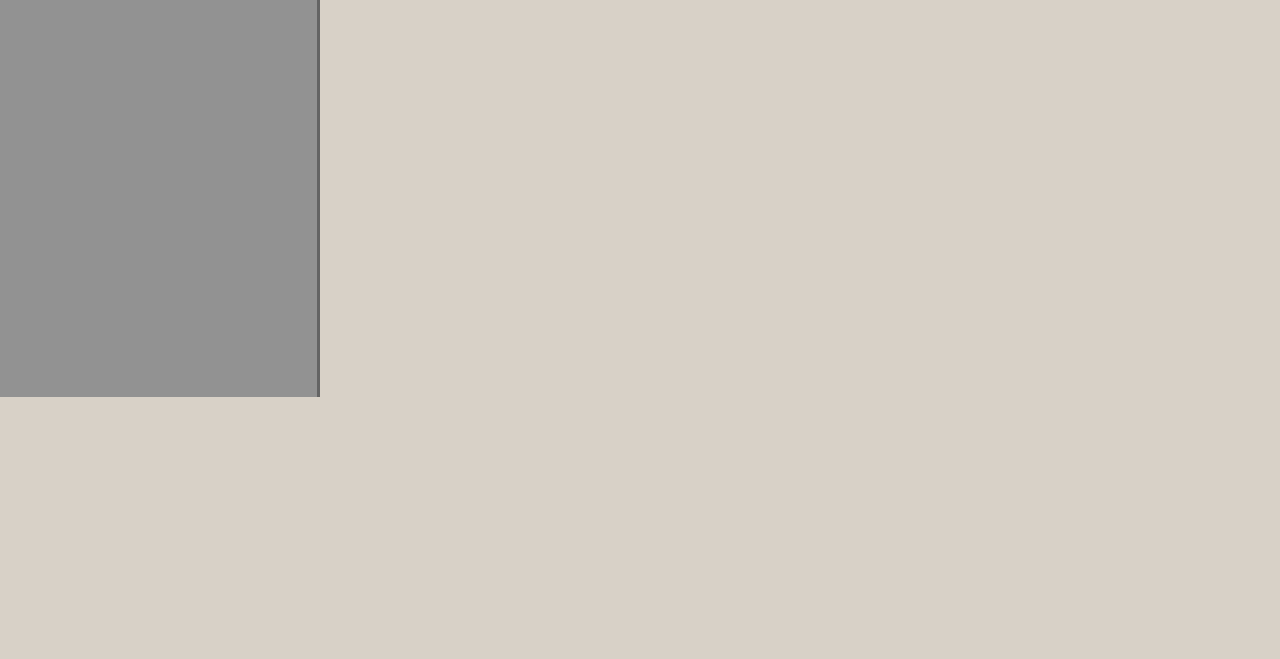
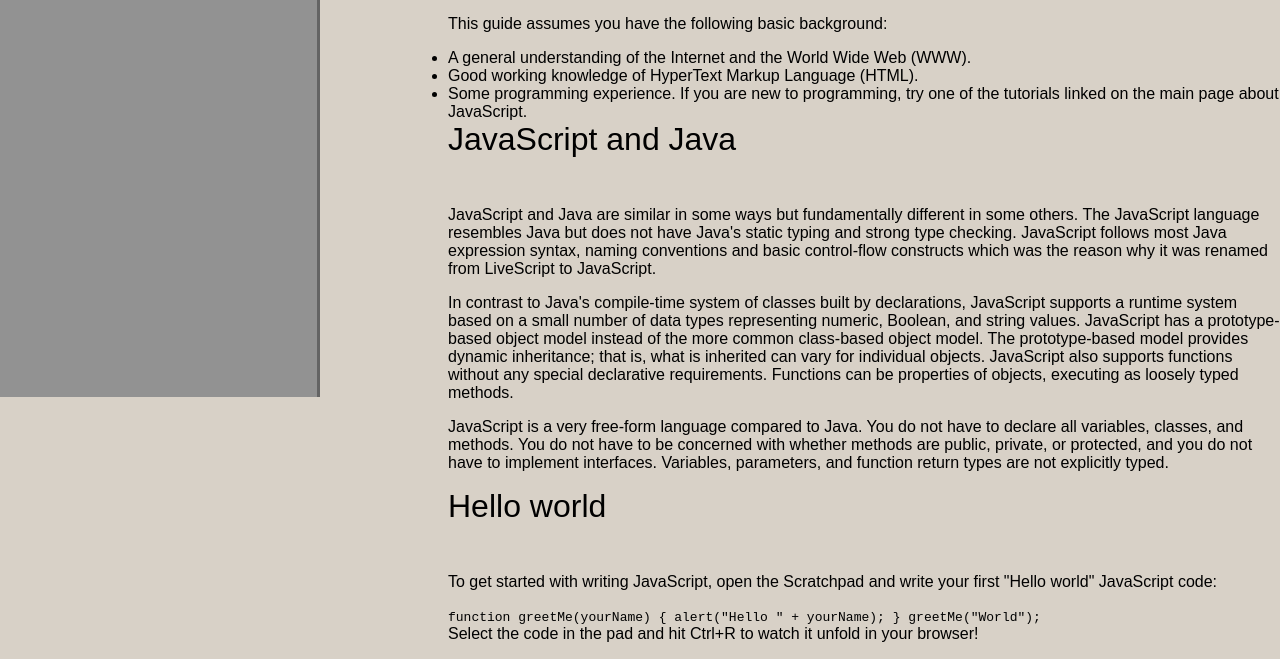
Before and after one commit to EddxSotz/Microverse-trials---Edy-and-Dan, a plain HTML site: page index.html in a window 1280 px wide. Shown: the part 403-1062 px from the top of the page. Before the commit the page ends 800 px from the top, so only its background shows below. Drawn offline with Linux system fonts and the light colour scheme.

Commit message:
"add some contents"

```diff
--- a/index.html
+++ b/index.html
@@ -32,9 +32,50 @@
     </ul>
     </article>
   </section>
+  <section class="main-section" id="What you should already know">
+
+    <header>What you should already know</header>
+    <article>
+      <p>This guide assumes you have the following basic background: </p>
+
+    <ul>
+      <li>A general understanding of the Internet and the World Wide Web (WWW).</li>
+      <li>Good working knowledge of HyperText Markup Language (HTML).</li>
+      <li>Some programming experience. If you are new to programming, try one of the tutorials linked on the main page about JavaScript.</li>
+    </ul>
+    </article>
+  </section>
+
+  <section class="main-section" id="JavaScript and Java">
+
+    <header>JavaScript and Java</header>
+    <article>
+      <p>JavaScript and Java are similar in some ways but fundamentally different in some others. The JavaScript language resembles Java but does not have Java's static typing and strong type checking. JavaScript follows most Java expression syntax, naming conventions and basic control-flow constructs which was the reason why it was renamed from LiveScript to JavaScript.
+      </p>
+
+    <p>In contrast to Java's compile-time system of classes built by declarations, JavaScript supports a runtime system based on a small number of data types representing numeric, Boolean, and string values. JavaScript has a prototype-based object model instead of the more common class-based object model. The prototype-based model provides dynamic inheritance; that is, what is inherited can vary for individual objects. JavaScript also supports functions without any special declarative requirements. Functions can be properties of objects, executing as loosely typed methods.</p>
+    <p>JavaScript is a very free-form language compared to Java. You do not have to declare all variables, classes, and methods. You do not have to be concerned with whether methods are public, private, or protected, and you do not have to implement interfaces. Variables, parameters, and function return types are not explicitly typed.</p>
+    </article>
+  </section>
+
+  <section class="main-section" id="Hello world">
+
+    <header>Hello world</header>
+    <article>
+      <p>To get started with writing JavaScript, open the Scratchpad and write your first "Hello world" JavaScript code: </p>
+      <code>function greetMe(yourName) { alert("Hello " + yourName); }
+        greetMe("World");</code>
+        <p>Select the code in the pad and hit Ctrl+R to watch it unfold in your browser!</p>
+
+    </article>
+  </section>
+
+
+  </main>
+
+
 
     -->
-    <h1>Hello World</h1>
     <script  src="js/index.js"></script>
   </body>
 </html>
```
